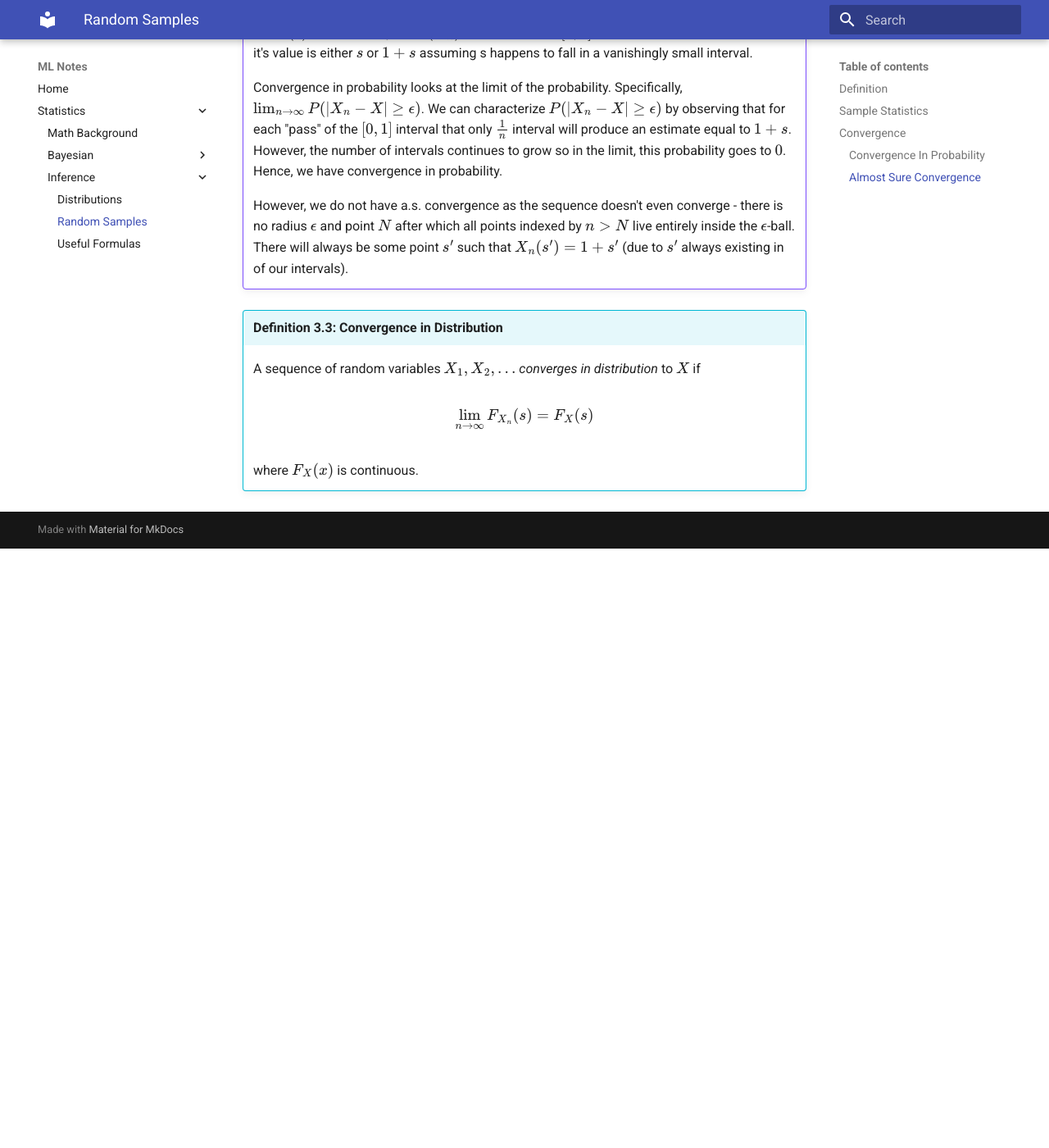
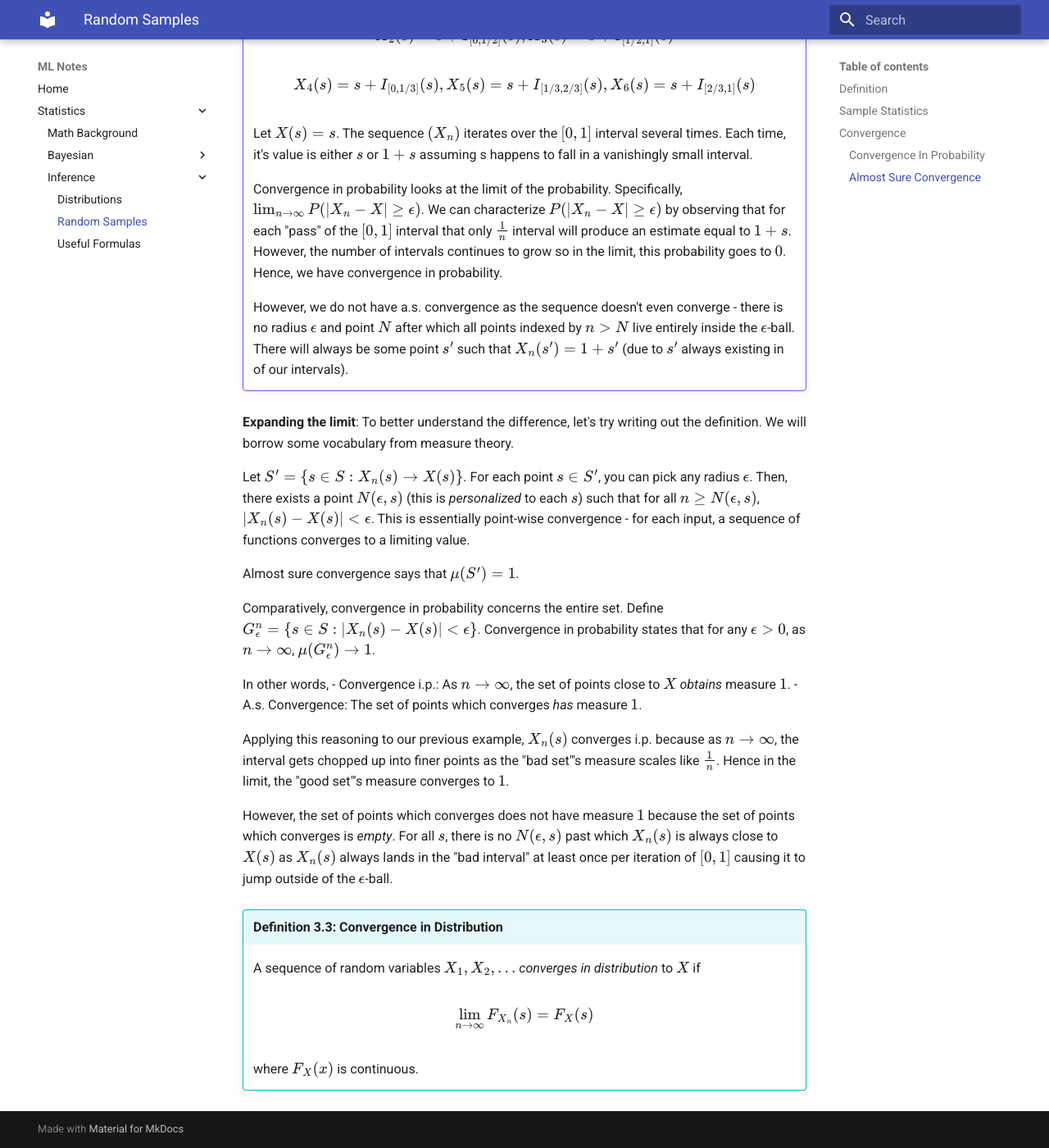
Before and after one commit to alexali04/notes, an MkDocs documentation site: the page built from docs/statistics/inference/random_samples.md, in a window 1280 px wide and 1400 px high, scrolled down 7787 px. Shown: the whole window at 82% size. Built offline with MkDocs 1.6.1 and Material for MkDocs 9.7.7, drawn with Linux system fonts in a browser that asks for light colours; before the commit the page ends 8456 px from its top, so only the background shows below that; some of the changed text lies outside the part shown.

Commit message:
reasoning i.p. vs a.s.

```diff
--- a/docs/statistics/inference/random_samples.md
+++ b/docs/statistics/inference/random_samples.md
@@ -177,6 +177,12 @@ What happens as sample size approaches infinity? We want to observe the behavior
     \lim_{n \to \infty} P(|X_n - X| \geq \epsilon) = 0
     $$
 
+    or
+
+    $$
+    \lim_{n \to \infty} P(|X_n - X| < \epsilon) = 1
+    $$
+
 We are frequently concerned with scenarios where the limiting random variable is a constant.
 
 !!! tip "Theorem: Weak Law of Large Numbers"
@@ -275,8 +281,21 @@ A rando variable is a real-valued function on a sample $S$ where $X_n(s)$ and $X
 
     However, we do not have a.s. convergence as the sequence doesn't even converge - there is no radius $\epsilon$ and point $N$ after which all points indexed by $n > N$ live entirely inside the $\epsilon$-ball. There will always be some point $s'$ such that $X_n(s') = 1 + s'$ (due to $s'$ always existing in of our intervals).
 
+**Expanding the limit**: To better understand the difference, let's try writing out the definition. We will borrow some vocabulary from measure theory.
 
+Let $S' = \{s \in S: X_n(s) \to X(s)\}$. For each point $s \in S'$, you can pick any radius $\epsilon$. Then, there exists a point $N(\epsilon, s)$ (this is *personalized* to each $s$) such that for all $n \geq N(\epsilon, s)$, $|X_n(s) - X(s)| < \epsilon$. This is essentially point-wise convergence - for each input, a sequence of functions converges to a limiting value.
 
+Almost sure convergence says that $\mu(S') = 1$.
+
+Comparatively, convergence in probability concerns the entire set. Define $G_{\epsilon}^n = \{s \in S: |X_n(s) - X(s)| < \epsilon\}$. Convergence in probability states that for any $\epsilon > 0$, as $n \to \infty$, $\mu(G_{\epsilon}^n) \to 1$.
+
+In other words,
+- Convergence i.p.: As $n \to \infty$, the set of points close to $X$ *obtains* measure $1$.
+- A.s. Convergence: The set of points which converges *has* measure $1$.
+
+Applying this reasoning to our previous example, $X_n(s)$ converges i.p. because as $n \to \infty$, the interval gets chopped up into finer points as the "bad set"'s measure scales like $\frac{1}{n}$. Hence in the limit, the "good set"'s measure converges to $1$.
+
+However, the set of points which converges does not have measure $1$ because the set of points which converges is *empty*. For all $s$, there is no $N(\epsilon, s)$ past which $X_n(s)$ is always close to $X(s)$ as $X_n(s)$ always lands in the "bad interval" at least once per iteration of $[0, 1]$ causing it to jump outside of the $\epsilon$-ball.
 
 
 
```
